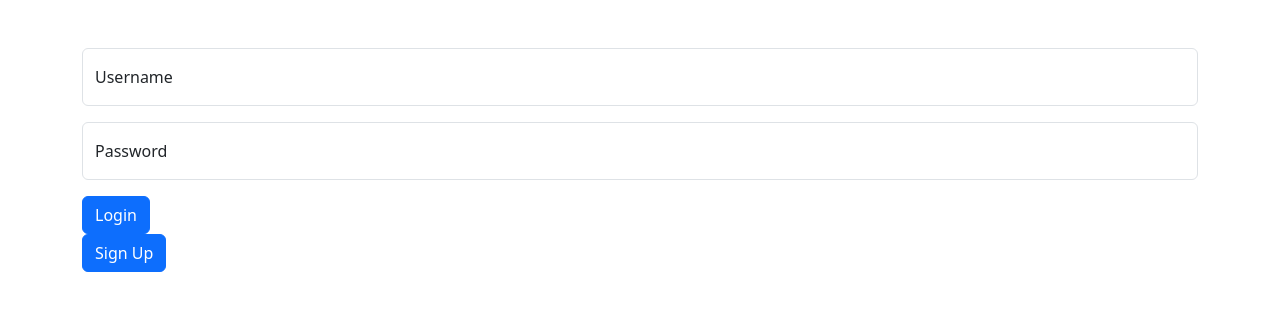
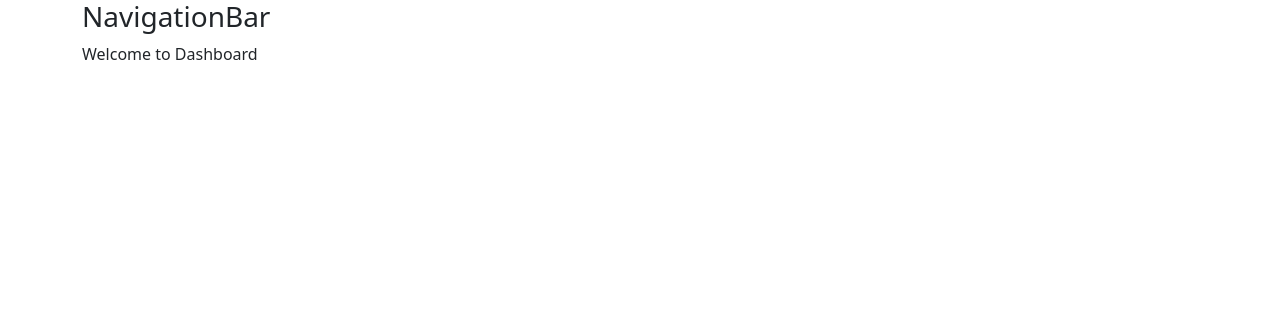
Before and after one commit to bshashikiran/personal-finance-tracking, a React (Create React App) app: page /dashboard in a window 1280 px wide. Shown: the top 310 px of the page. Built offline with nearby package versions, Linux system fonts and the light colour scheme.

Commit message:
React Router Added

```diff
--- a/package.json
+++ b/package.json
@@ -10,6 +10,7 @@
     "bootstrap": "^5.3.3",
     "react": "^18.3.1",
     "react-dom": "^18.3.1",
+    "react-router-dom": "^6.25.1",
     "react-scripts": "5.0.1",
     "web-vitals": "^2.1.4"
   },
--- a/src/App.js
+++ b/src/App.js
@@ -1,18 +1,23 @@
-import { useState } from "react";
-import LoginPage from "./pages/LoginPage";
-import Dashboard from "./pages/Dashboard";
 import "../node_modules/bootstrap/dist/css/bootstrap-grid.min.css"
 import '../node_modules/bootstrap/dist/css/bootstrap.min.css';
+import { BrowserRouter as Router, Route, Routes } from 'react-router-dom';
+import Dashboard from "./pages/Dashboard";
+import LoginPage from "./pages/LoginPage";
 
 
 function App() {
-  const [isAuthenticated, setIsAuthenticated] = useState(false);
 
   return (
     <div className="App">
       {
-        isAuthenticated ? (<Dashboard />) : (<LoginPage setIsAuthenticated={setIsAuthenticated} />)
+        <Router>
+          <Routes>
+            <Route path="/" element={<LoginPage/>}/>
+            <Route path="/dashboard" element={<Dashboard/>}/>
+          </Routes>
+        </Router>
       }
+
     </div>
   );
 }
--- a/src/layout/NavigationBar.js
+++ b/src/layout/NavigationBar.js
@@ -1,9 +1,9 @@
 import React from 'react'
 
-function NavigationBar() {
+const NavigationBar = () => {
   return (
     <div>
-      <h1>Nav Bar</h1>
+      <h3>NavigationBar</h3>
     </div>
   )
 }
--- a/src/pages/Dashboard.js
+++ b/src/pages/Dashboard.js
@@ -1,12 +1,15 @@
-import React, { useEffect } from 'react'
-import * as FormAxiosService from "../api/FormAxiosService"
+import React from 'react';
+import NavigationBar from '../layout/NavigationBar'
 
-function Dashboard() {
+const Dashboard = () => {
   return (
-    <div>
-      <p>Welcome to Dashboard</p>
-    </div>
-  )
+    <>
+      <div className='container'>
+        <NavigationBar/>
+        <p>Welcome to Dashboard</p>
+      </div>
+    </>
+  );
 }
 
-export default Dashboard
+export default Dashboard;
--- a/src/pages/LoginPage.js
+++ b/src/pages/LoginPage.js
@@ -1,14 +1,13 @@
-import React, { useState } from 'react'
-import * as FormAxiosService from '../api/FormAxiosService'
+import React, { useState } from 'react';
+import * as FormAxiosService from '../api/FormAxiosService';
 import * as Validation from '../common/Validation';
 import SignUpPage from './SignUpPage';
 import InputComponent from '../components/InputComponent';
 import { showErrorMsg } from '../common/Common';
 
-const LoginPage = ({ setIsAuthenticated }) => {
-
-  const [loginData, setLoginData] = useState({ userName: '', password: '', confirmPassword: '' })
-  const [showSignUpPage, setshowSignUpPage] = useState(false)
+const LoginPage = () => {
+  const [loginData, setLoginData] = useState({ userName: '', password: '', confirmPassword: '' });
+  const [showSignUpPage, setShowSignUpPage] = useState(false);
 
   const authenticateUser = async () => {
     try {
@@ -16,79 +15,71 @@ const LoginPage = ({ setIsAuthenticated }) => {
       if (response != null && response.status === 200) {
         console.log(response);
         showErrorMsg("password", response.message);
-        setIsAuthenticated(true);
       } else {
         console.log("Response is NULL while authenticating user");
       }
     } catch (error) {
-      console.error('Error occured while authenticating user : ', error);
-      if(error != null && error.response.data.status === 404) {
+      console.error('Error occurred while authenticating user:', error);
+      if (error != null && error.response && error.response.data.status === 404) {
         showErrorMsg("userName", error.response.data.message);
       } else {
         showErrorMsg("password", error.response.data.message);
       }
     }
-  }
+  };
 
   const onChangeHandler = (e) => {
     const { name, value } = e.target;
-
-    setLoginData((e) => ({
-      ...loginData,
-      [name]: value
+    setLoginData((prevState) => ({
+      ...prevState,
+      [name]: value,
     }));
-  }
+  };
 
   const loginHandle = (e) => {
     e.preventDefault();
     const isValidUserName = Validation.validateString(loginData.userName, 'userName', 'Invalid Username');
     const isValidPassword = Validation.validateString(loginData.password, 'password', 'Invalid Password');
-    console.log("isValidUserName : ", isValidUserName);
-    console.log("isValidPassword : ", isValidPassword);
     if (!isValidUserName || !isValidPassword) {
       return;
     }
     authenticateUser();
-  }
+  };
 
   const switchPages = () => {
-    setshowSignUpPage(!showSignUpPage);
-  }
+    setShowSignUpPage(!showSignUpPage);
+  };
 
   if (showSignUpPage) {
-    return <SignUpPage loginData={loginData} onChangeHandler={onChangeHandler} switchPages={switchPages} setIsAuthenticated={setIsAuthenticated} />
+    return <SignUpPage loginData={loginData} onChangeHandler={onChangeHandler} switchPages={switchPages} />;
   }
 
   return (
-    <>
-      <div className='container'>
-        <form className='mt-5' onSubmit={loginHandle}>
+    <div className="container">
+      <form className="mt-5" onSubmit={loginHandle}>
         <InputComponent
-            type='text'
-            placeholder='Enter your username'
-            labelName='Username'
-            name='userName'
-            id='userName'
-            onChange={(e) => onChangeHandler(e)}
+          type="text"
+          placeholder="Enter your username"
+          labelName="Username"
+          name="userName"
+          id="userName"
+          onChange={onChangeHandler}
         />
         <InputComponent
-            type='password'
-            placeholder='Enter your password'
-            labelName='Password'
-            name='password'
-            id='password'
-            onChange={(e) => onChangeHandler(e)}
+          type="password"
+          placeholder="Enter your password"
+          labelName="Password"
+          name="password"
+          id="password"
+          onChange={onChangeHandler}
         />
-          <button className='btn btn-primary' type='submit'>Login</button>
+        <button className="btn btn-primary" type="submit">Login</button>
       </form>
-
       <div>
-          <button className='btn btn-primary' name='signup' onClick={switchPages}>Sign Up</button>
+        <button className="btn btn-primary" name="signup" onClick={switchPages}>Sign Up</button>
       </div>
     </div>
-    </>
+  );
+};
 
-  )
-}
-
-export default LoginPage
+export default LoginPage;
--- a/src/pages/SignUpPage.js
+++ b/src/pages/SignUpPage.js
@@ -4,7 +4,7 @@ import InputComponent from '../components/InputComponent';
 import { showErrorMsg } from '../common/Common';
 import * as Validation from '../common/Validation';
 
-const SignUpPage = ({ loginData, onChangeHandler, switchPages, setIsAuthenticated }) => {
+const SignUpPage = ({ loginData, onChangeHandler, switchPages}) => {
 
     const [isPasswordMatch, setIsPasswordMatch] = useState(false);
 
@@ -14,7 +14,6 @@ const SignUpPage = ({ loginData, onChangeHandler, switchPages, setIsAuthenticate
             setIsPasswordMatch(true);
         } else {
             console.log("Password doesnot match");
-            // showErrorMsg("confirmPassword", "Password doesnot match");
             setIsPasswordMatch(false);
         }
     }, [loginData.password, loginData.confirmPassword]);
@@ -30,7 +29,6 @@ const SignUpPage = ({ loginData, onChangeHandler, switchPages, setIsAuthenticate
             if (response != null && response.status === 200) {
                 console.log("User record saved successfully");
                 showErrorMsg("confirmPassword", response.message);
-                setIsAuthenticated(true);
             } else {
                 console.log("Response is NULL while saving user record");
             }
@@ -44,8 +42,6 @@ const SignUpPage = ({ loginData, onChangeHandler, switchPages, setIsAuthenticate
         e.preventDefault();
         const isValidUserName = Validation.validateString(loginData.userName, 'userName', 'Invalid Username');
         const isValidPassword = Validation.validateString(loginData.password, 'password', 'Invalid Password');
-        console.log("isValidUserName : ", isValidUserName);
-        console.log("isValidPassword : ", isValidPassword);
         if (!isValidUserName || !isValidPassword) {
             return;
         }
```
Also changed, not shown: src/pages/Profile.js (added, +11 -0 lines), 1 other file (tests, documents, lock files or other folders). Lines whose indentation alone changed are shown as unchanged.
